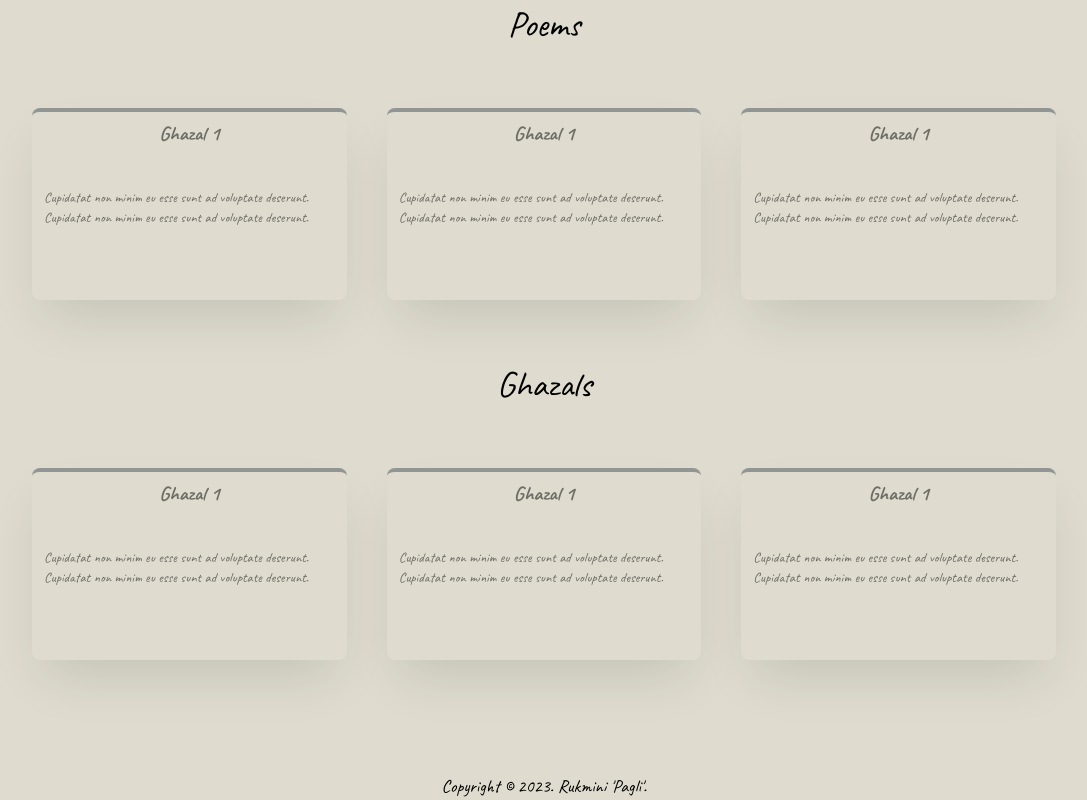
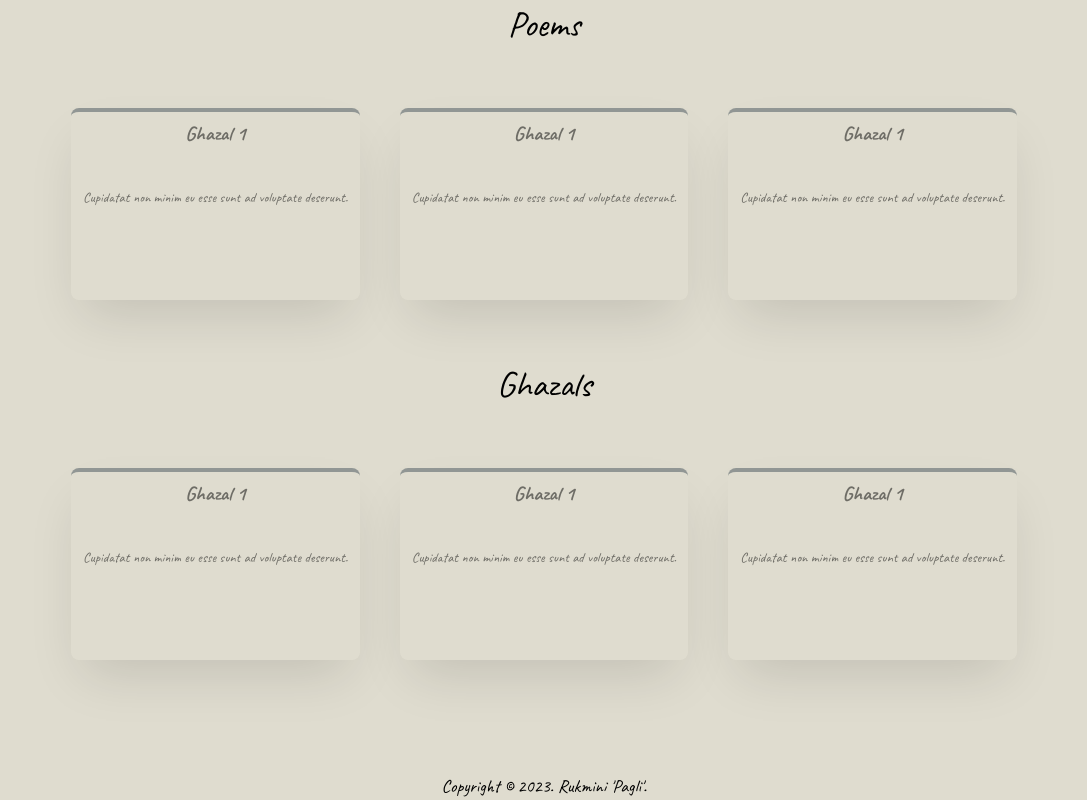
Before and after one commit to nur0078/pagli-writes, a React (Vite) app: page / in a window 1280 px wide. Shown: the part 1064-1864 px from the top of the page, without its empty margins (96-1183 px from the left). Built offline with nearby package versions, Linux system fonts and the light colour scheme.

Commit message:
del a line of text. nothing much

```diff
--- a/src/components/Card.tsx
+++ b/src/components/Card.tsx
@@ -5,8 +5,7 @@ const Card = () => {
     <div className=" h-48 opacity-50 shadow-2xl rounded-lg px-3 border-pencil border-t-4">
       <h3 className="text-xl font-bold text-center py-2"> Ghazal 1 </h3>
       <article className="text-sm py-8">
-        Cupidatat non minim eu esse sunt ad voluptate deserunt. Cupidatat non minim eu esse sunt ad
-        voluptate deserunt.
+        Cupidatat non minim eu esse sunt ad voluptate deserunt.
       </article>
     </div>
   );
```
